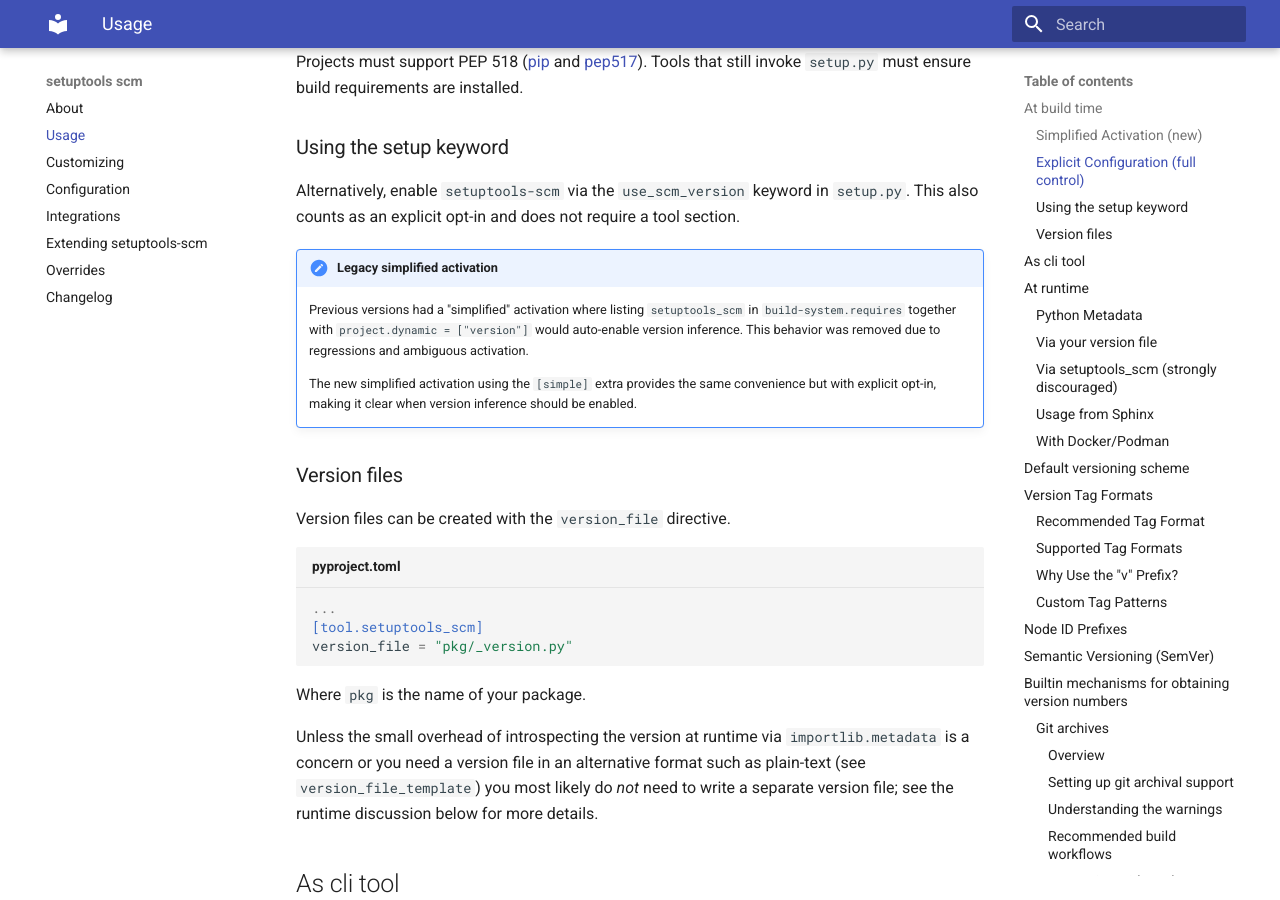
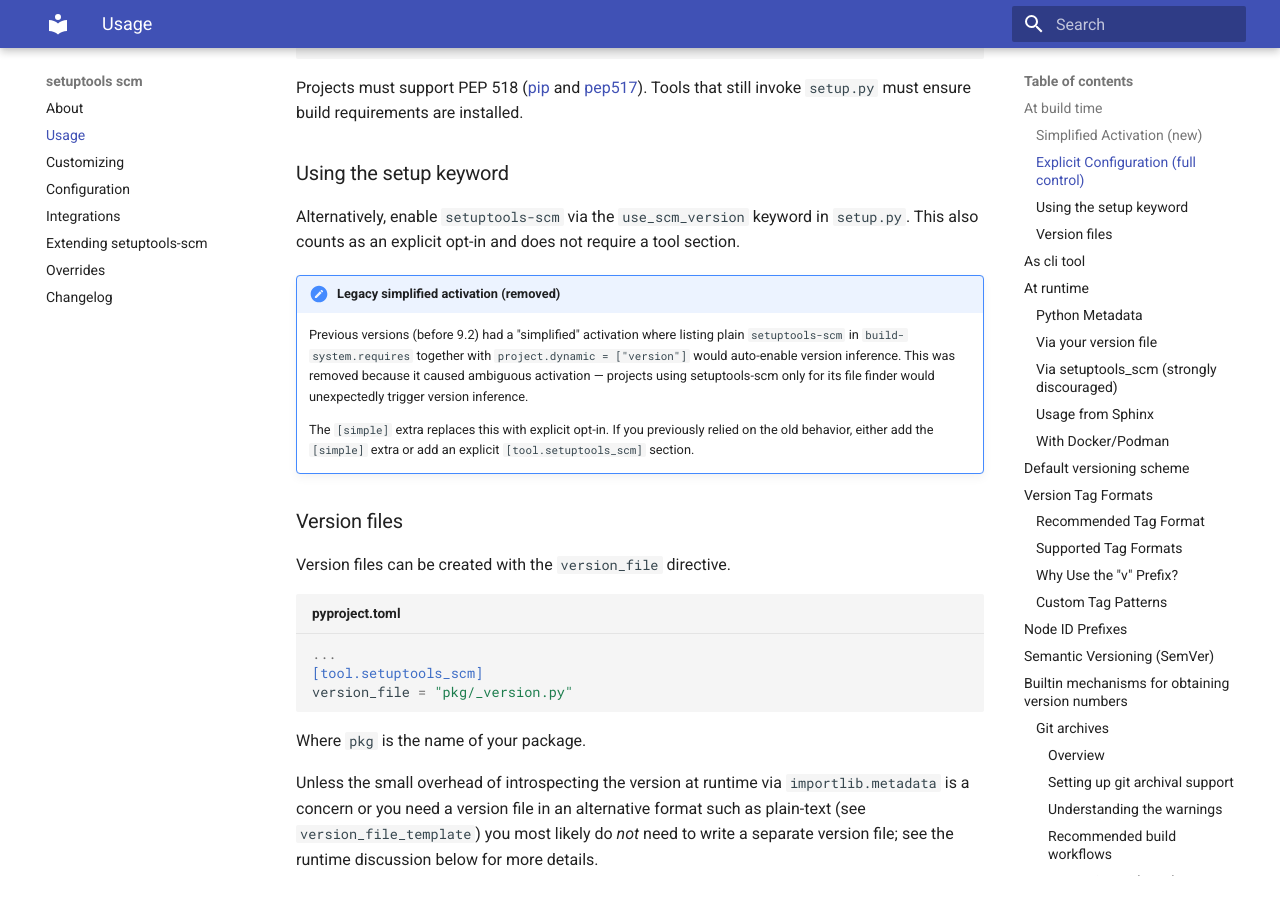
Before and after one commit to pypa/setuptools-scm, an MkDocs documentation site: the page built from docs/usage.md, in a window 1280 px wide and 900 px high, scrolled down 1551 px. Built offline with MkDocs 1.6.1 and Material for MkDocs 9.7.7, drawn with Linux system fonts in a browser that asks for light colours; some of the changed text lies outside the part shown.

Commit message:
fix(docs): correct simplified configuration to require [simple] extra
The README incorrectly stated that plain setuptools-scm in
build-system.requires makes [tool.setuptools_scm] optional.
Since v9.2.0, simplified activation requires setuptools-scm[simple].
The docs/usage.md was updated when this change was made but the
README was missed.

Fixes #1266

Co-authored-by: Cursor AI <ai@cursor.sh>
Co-authored-by: Anthropic Claude <claude@anthropic.com>

```diff
--- a/docs/usage.md
+++ b/docs/usage.md
@@ -72,16 +72,18 @@ must ensure build requirements are installed.
 Alternatively, enable `setuptools-scm` via the `use_scm_version` keyword in `setup.py`.
 This also counts as an explicit opt-in and does not require a tool section.
 
-!!! note "Legacy simplified activation"
+!!! note "Legacy simplified activation (removed)"
 
-    Previous versions had a "simplified" activation where listing `setuptools_scm`
-    in `build-system.requires` together with `project.dynamic = ["version"]` would
-    auto-enable version inference. This behavior was removed due to regressions and
-    ambiguous activation.
+    Previous versions (before 9.2) had a "simplified" activation where listing
+    plain `setuptools-scm` in `build-system.requires` together with
+    `project.dynamic = ["version"]` would auto-enable version inference.
+    This was removed because it caused ambiguous activation — projects using
+    setuptools-scm only for its file finder would unexpectedly trigger
+    version inference.
 
-    The new simplified activation using the `[simple]` extra provides the same
-    convenience but with explicit opt-in, making it clear when version inference
-    should be enabled.
+    The `[simple]` extra replaces this with explicit opt-in. If you previously
+    relied on the old behavior, either add the `[simple]` extra or add an
+    explicit `[tool.setuptools_scm]` section.
 
 ### Version files
 
```
Also changed, not shown: other parts of docs/usage.md (+1 -1 lines), README.md (+5 -6 lines), docs/config.md (+2 -1 lines).
